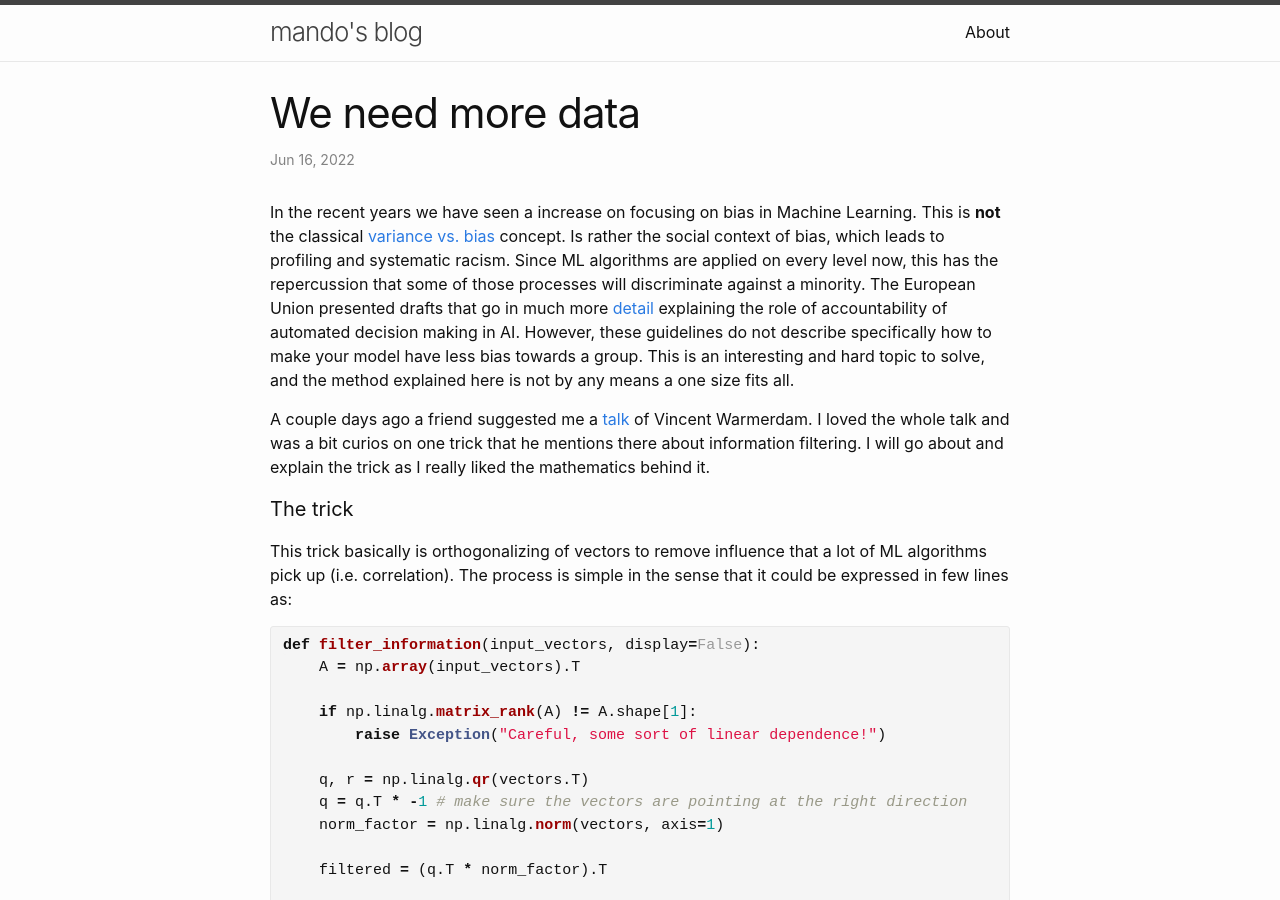
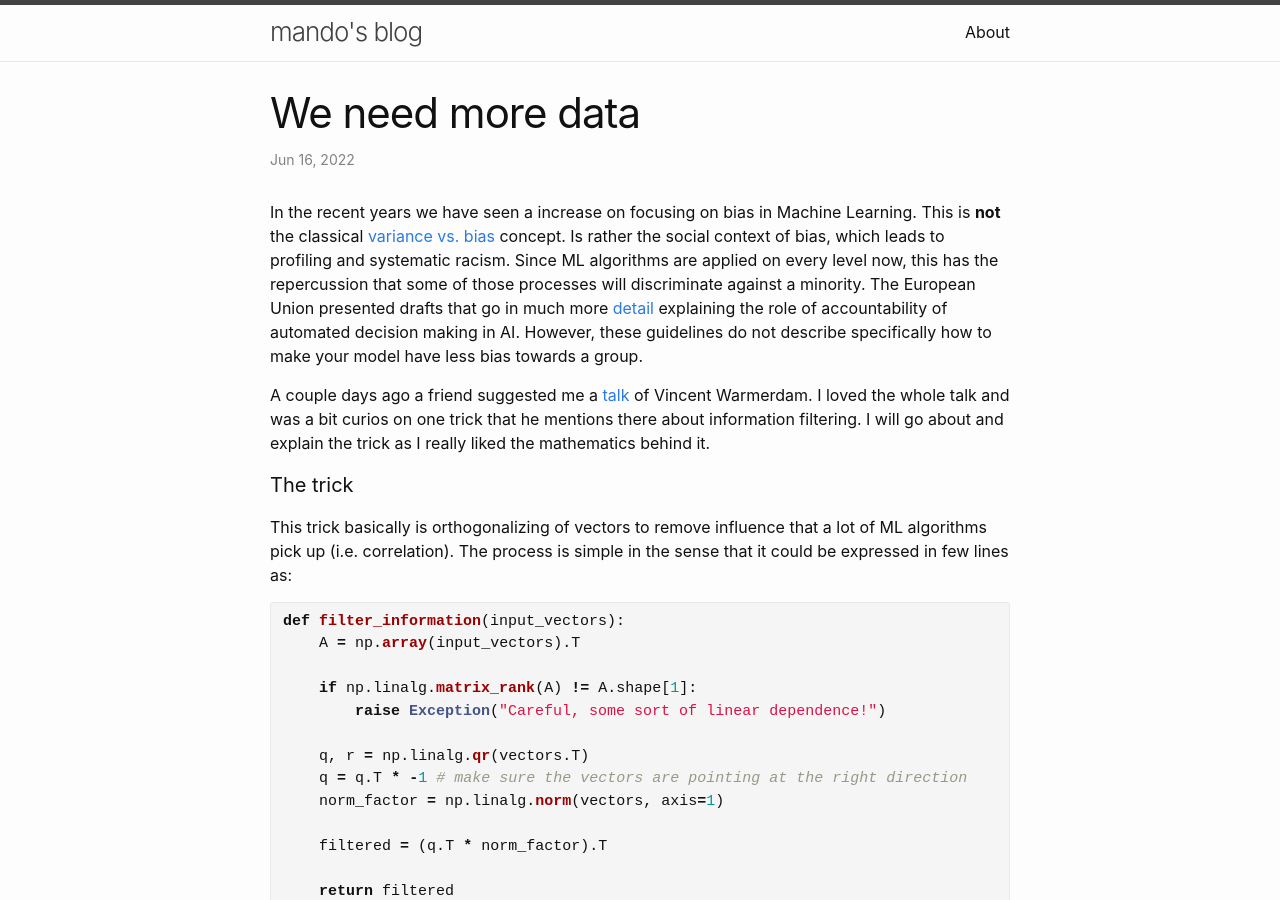
Before and after one commit to vjedulla/vjedulla.github.io, a Jekyll site: the page built from _posts/2022-06-16-fairness.md, in a window 1280 px wide and 900 px high. Built offline with Jekyll 4.4.1, drawn with Linux system fonts in a browser that asks for light colours.

Commit message:
minor edit

```diff
--- a/_posts/2022-06-16-fairness.md
+++ b/_posts/2022-06-16-fairness.md
@@ -11,8 +11,7 @@ concept. Is rather the social context of bias, which leads to profiling and syst
 on every level now, this has the repercussion that some of those processes will discriminate against a minority. The European Union
 presented drafts that go in much more [detail](https://www.europarl.europa.eu/RegData/etudes/STUD/2020/641530/EPRS_STU(2020)641530_EN.pdf){:target="_blank"}
 explaining the role of accountability of automated decision making in AI. However, these guidelines do not describe specifically how to
-make your model have less bias towards a group. This is an interesting and hard topic to solve, and the method explained here is not by any means
-a one size fits all.
+make your model have less bias towards a group.
 
 A couple days ago a friend suggested me a [talk](https://www.youtube.com/watch?v=Z8MEFI7ZJlA){:target="_blank"} of Vincent Warmerdam. I loved the whole
 talk and was a bit curios on one trick that he mentions there about information filtering. I will go about and explain the trick as I really liked the
@@ -24,7 +23,7 @@ sense that it could be expressed in few lines as:
 
 
 {% highlight python %}
-def filter_information(input_vectors, display=False):
+def filter_information(input_vectors):
     A = np.array(input_vectors).T
 
     if np.linalg.matrix_rank(A) != A.shape[1]:
```
